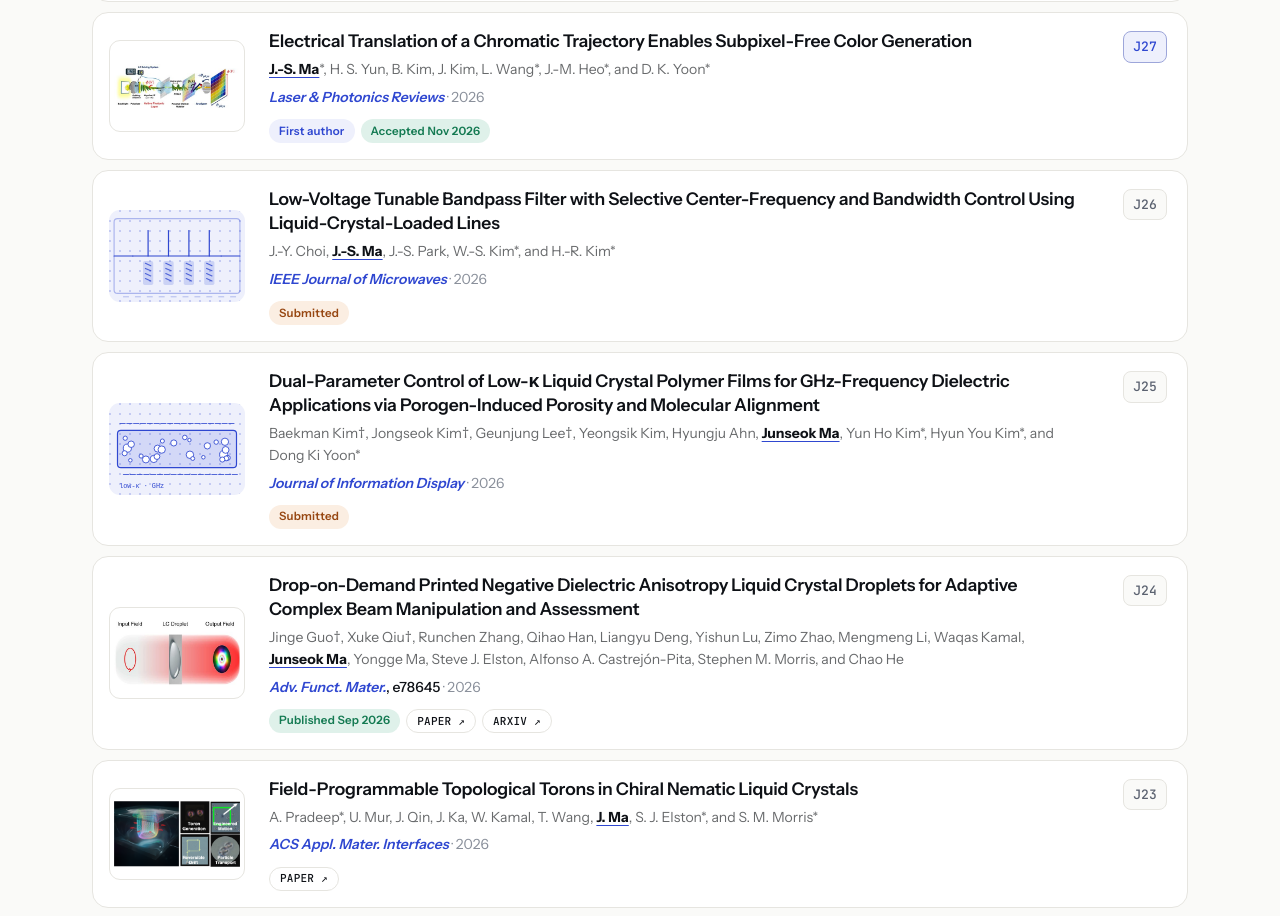
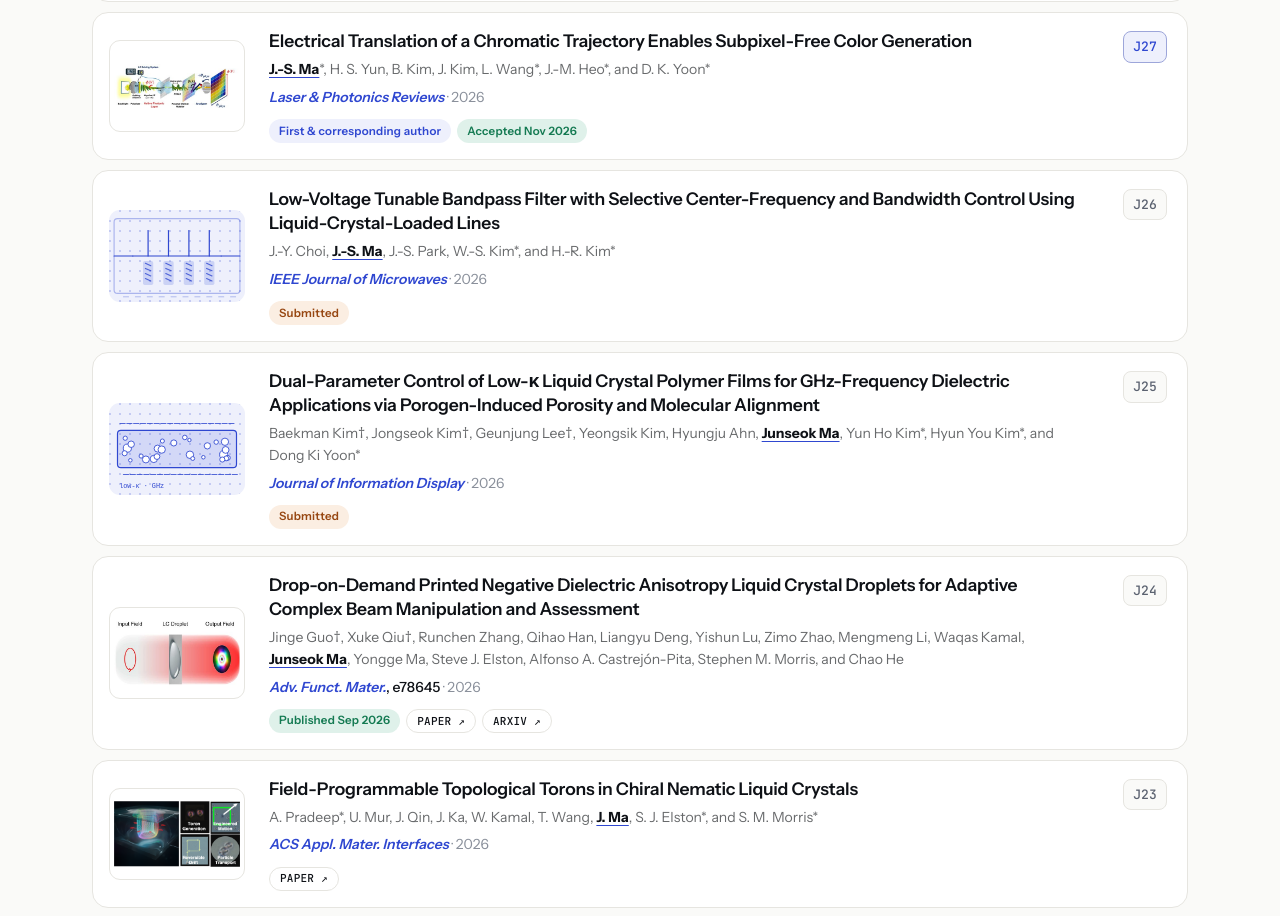
Before and after one commit to justin-js-ma/justin-js-ma.github.io, a plain HTML site: page publication.html in a window 1280 px wide. Shown: the part 801-1717 px from the top of the page. Drawn offline with Linux system fonts and the light colour scheme.

Commit message:
J27: mark first and corresponding author

```diff
--- a/publication.html
+++ b/publication.html
@@ -68,7 +68,7 @@
             <h3 class="pub-name">Electrical Translation of a Chromatic Trajectory Enables Subpixel-Free Color Generation</h3>
             <p class="pub-by"><span class="me">J.-S. Ma</span>*, H. S. Yun, B. Kim, J. Kim, L. Wang*, J.-M. Heo*, and D. K. Yoon*</p>
             <p class="pub-in"><span class="journal-name">Laser &amp; Photonics Reviews</span> <span class="pub-y">· 2026</span></p>
-            <div class="pub-pills"><span class="pill pill--first">First author</span><span class="pill pill--new">Accepted Nov 2026</span></div>
+            <div class="pub-pills"><span class="pill pill--first">First &amp; corresponding author</span><span class="pill pill--new">Accepted Nov 2026</span></div>
           </div>
           <div class="pub-no" title="J27">J27</div>
         </article>
```
